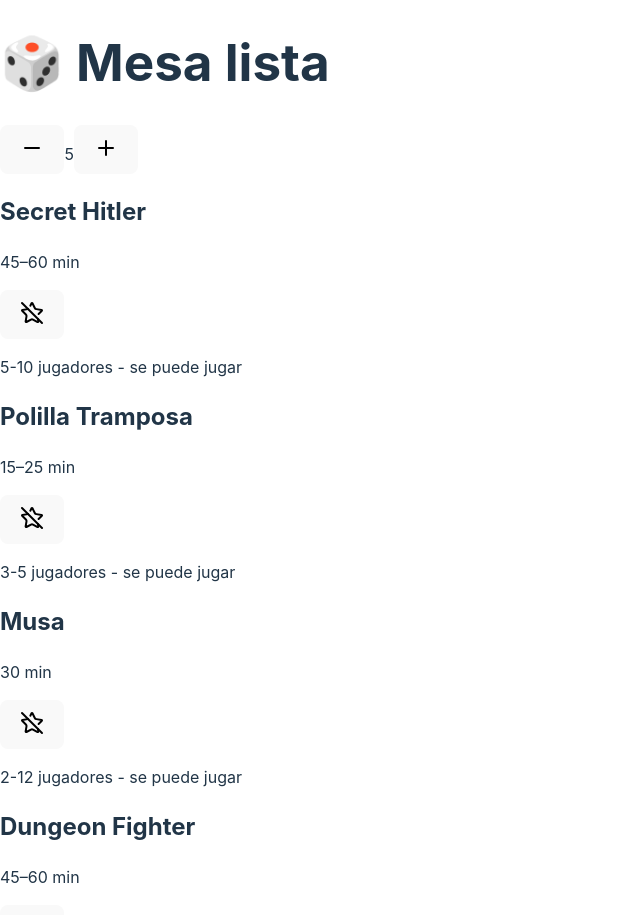
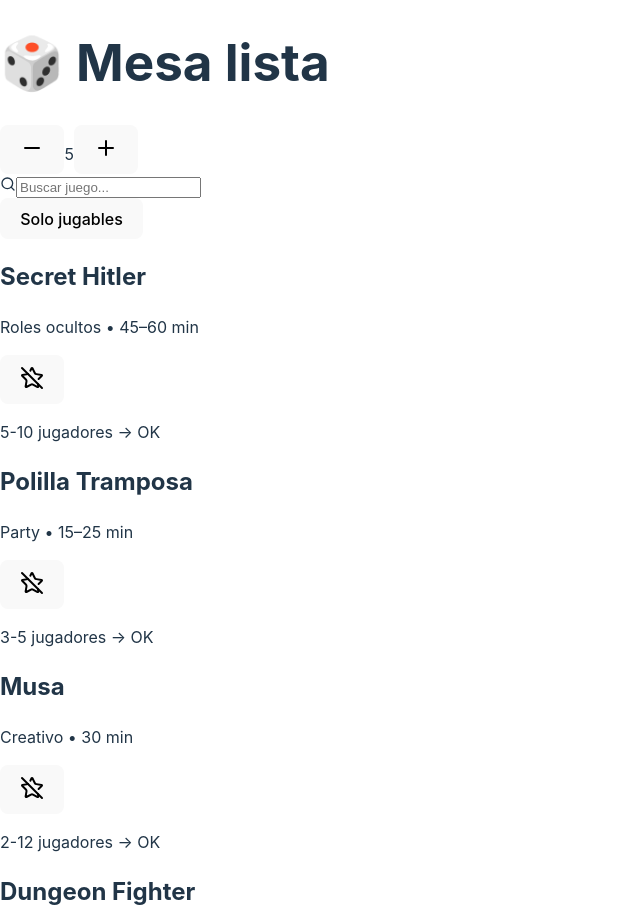
Before and after one commit to brenBaru/mesa-juegos, a React (Vite) app: page / in a window 1280 px wide. Shown: the top 915 px of the page, without its empty margins (0-640 px from the left). Built offline with nearby package versions, Linux system fonts and the light colour scheme.

Commit message:
UI completa + filtros + busqueda

```diff
--- a/src/App.jsx
+++ b/src/App.jsx
@@ -1,16 +1,5 @@
 import React, { useState, useMemo } from "react";
-import { Star, StarOff, Plus, Minus } from "lucide-react";
-
-// UI básicos
-const Card = ({ children, className }) => (
-  <div className={`rounded-xl p-4 ${className}`}>{children}</div>
-);
-
-const Button = ({ children, className = "", ...props }) => (
-  <button {...props} className={`px-3 py-1 rounded ${className}`}>
-    {children}
-  </button>
-);
+import { Star, StarOff, Plus, Minus, Search } from "lucide-react";
 
 const games = [
   {
@@ -18,205 +7,171 @@ const games = [
     name: "Secret Hitler",
     min: 5,
     max: 10,
+    type: "Roles ocultos",
     time: "45–60 min",
-    setup: [
-      "Separar roles y cartas",
-      "Elegir presidente inicial",
-      "Preparar mazo de políticas",
-    ],
-    steps: [
-      "Presidente elige canciller",
-      "Se vota el gobierno",
-      "Se juega política",
-      "Se repite hasta victoria",
-    ],
+    setup: ["Separar roles", "Preparar cartas"],
+    steps: ["Elegir canciller", "Votar", "Jugar política"]
   },
   {
     id: 2,
     name: "Polilla Tramposa",
     min: 3,
     max: 5,
+    type: "Party",
     time: "15–25 min",
-    setup: [
-      "Repartir cartas",
-      "Elegir guardián",
-    ],
-    steps: [
-      "Jugar cartas",
-      "Hacer trampa sin ser visto",
-      "El guardián controla",
-    ],
+    setup: ["Repartir cartas"],
+    steps: ["Jugar cartas", "Hacer trampa"]
   },
   {
     id: 3,
     name: "Musa",
     min: 2,
     max: 12,
+    type: "Creativo",
     time: "30 min",
-    setup: [
-      "Dividir equipos",
-      "Preparar cartas",
-    ],
-    steps: [
-      "Dar pista",
-      "Equipo adivina imagen",
-    ],
+    setup: ["Equipos"],
+    steps: ["Dar pista", "Adivinar"]
   },
   {
     id: 4,
     name: "Dungeon Fighter",
     min: 1,
     max: 6,
-    time: "45–60 min",
-    setup: [
-      "Preparar tablero",
-      "Elegir héroes",
-    ],
-    steps: [
-      "Lanzar dados a la diana",
-      "Resolver daño",
-      "Avanzar en mazmorra",
-    ],
+    type: "Cooperativo",
+    time: "60 min",
+    setup: ["Elegir héroes"],
+    steps: ["Lanzar dados", "Combatir"]
   },
   {
     id: 5,
-    name: "Deception HK",
+    name: "Deception",
     min: 4,
     max: 12,
+    type: "Deducción",
     time: "20 min",
-    setup: [
-      "Asignar roles",
-      "Repartir cartas",
-    ],
-    steps: [
-      "Detective da pistas",
-      "Jugadores deducen",
-    ],
-  },
+    setup: ["Roles"],
+    steps: ["Detective da pistas"]
+  }
 ];
 
 export default function App() {
   const [players, setPlayers] = useState(5);
+  const [query, setQuery] = useState("");
   const [selected, setSelected] = useState(null);
   const [favs, setFavs] = useState([]);
+  const [onlyPlayable, setOnlyPlayable] = useState(false);
 
-  const playableGames = useMemo(() => {
-    return games.filter(
-      (g) => players >= g.min && players <= g.max
-    );
-  }, [players]);
+  const filteredGames = useMemo(() => {
+    return games
+      .filter(g =>
+        g.name.toLowerCase().includes(query.toLowerCase())
+      )
+      .filter(g =>
+        !onlyPlayable || (players >= g.min && players <= g.max)
+      );
+  }, [query, players, onlyPlayable]);
 
   const toggleFav = (id) => {
-    setFavs((prev) =>
+    setFavs(prev =>
       prev.includes(id)
-        ? prev.filter((x) => x !== id)
+        ? prev.filter(x => x !== id)
         : [...prev, id]
     );
   };
 
   return (
-    <div className="min-h-screen bg-[#031313] text-white p-4">
+    <div className="min-h-screen bg-[#021212] text-white p-4">
 
       {/* HEADER */}
       <h1 className="text-3xl font-bold text-emerald-400 mb-4">
         🎲 Mesa lista
       </h1>
 
-      {/* SELECTOR */}
-      <div className="flex items-center gap-3 mb-5">
-        <Button
-          className="bg-slate-800"
-          onClick={() => setPlayers(Math.max(1, players - 1))}
+      {/* CONTROLES */}
+      <div className="space-y-3 mb-5">
+
+        {/* jugadores */}
+        <div className="flex items-center gap-3">
+          <button onClick={() => setPlayers(players - 1)}>
+            <Minus />
+          </button>
+
+          <span className="text-xl">{players}</span>
+
+          <button onClick={() => setPlayers(players + 1)}>
+            <Plus />
+          </button>
+        </div>
+
+        {/* búsqueda */}
+        <div className="flex items-center gap-2">
+          <Search size={16} />
+          <input
+            placeholder="Buscar juego..."
+            value={query}
+            onChange={(e) => setQuery(e.target.value)}
+            className="bg-slate-800 p-2 rounded w-full"
+          />
+        </div>
+
+        {/* filtro */}
+        <button
+          onClick={() => setOnlyPlayable(!onlyPlayable)}
+          className="bg-slate-800 px-3 py-1 rounded"
         >
-          <Minus />
-        </Button>
-
-        <span className="text-xl font-bold">{players}</span>
-
-        <Button
-          className="bg-emerald-400 text-black"
-          onClick={() => setPlayers(players + 1)}
-        >
-          <Plus />
-        </Button>
+          {onlyPlayable ? "Mostrar todos" : "Solo jugables"}
+        </button>
       </div>
 
-      {/* LISTA JUEGOS */}
+      {/* LISTA */}
       <div className="space-y-3">
-        {games.map((g) => {
+        {filteredGames.map(g => {
           const canPlay =
             players >= g.min && players <= g.max;
 
           return (
-            <Card
+            <div
               key={g.id}
-              className="bg-slate-900 border border-slate-800"
+              className="bg-slate-900 p-4 rounded-xl border border-slate-700"
             >
               <div className="flex justify-between">
-                <div
-                  onClick={() => setSelected(g)}
-                  className="cursor-pointer"
-                >
+                <div onClick={() => setSelected(g)}>
                   <h2 className="font-bold">{g.name}</h2>
                   <p className="text-sm text-slate-400">
-                    {g.time}
+                    {g.type} • {g.time}
                   </p>
                 </div>
 
                 <button onClick={() => toggleFav(g.id)}>
-                  {favs.includes(g.id) ? (
-                    <Star className="text-emerald-400" />
-                  ) : (
-                    <StarOff className="text-slate-500" />
-                  )}
+                  {favs.includes(g.id)
+                    ? <Star className="text-emerald-400" />
+                    : <StarOff />}
                 </button>
               </div>
 
-              <p
-                className={`mt-2 text-sm ${
-                  canPlay ? "text-green-400" : "text-red-400"
-                }`}
-              >
-                {g.min}-{g.max} jugadores{" "}
-                {canPlay
-                  ? "- se puede jugar"
-                  : "- no entra"}
+              <p className={canPlay ? "text-green-400" : "text-red-400"}>
+                {g.min}-{g.max} jugadores → {canPlay ? "OK" : "No"}
               </p>
-            </Card>
+            </div>
           );
         })}
       </div>
 
-      {/* DETALLE JUEGO */}
+      {/* DETALLE */}
       {selected && (
-        <div className="mt-6 bg-slate-800 p-4 rounded-xl border border-slate-700">
-          <h2 className="text-xl font-bold mb-2">
+        <div className="mt-6 bg-slate-800 p-4 rounded-xl">
+          <h2 className="text-xl font-bold">
             {selected.name}
           </h2>
 
-          <p className="text-sm text-slate-400 mb-2">
-            {selected.time}
-          </p>
+          <h3 className="mt-2">Preparación</h3>
+          {selected.setup.map((s, i) => <p key={i}>• {s}</p>)}
 
-          <h3 className="font-semibold mt-2">
-            Preparación
-          </h3>
-          <ul className="text-sm">
-            {selected.setup.map((s, i) => (
-              <li key={i}>• {s}</li>
-            ))}
-          </ul>
-
-          <h3 className="font-semibold mt-3">
-            Cómo se juega
-          </h3>
-          <ul className="text-sm">
-            {selected.steps.map((s, i) => (
-              <li key={i}>• {s}</li>
-            ))}
-          </ul>
+          <h3 className="mt-2">Cómo jugar</h3>
+          {selected.steps.map((s, i) => <p key={i}>• {s}</p>)}
         </div>
       )}
+
     </div>
   );
 }
```
